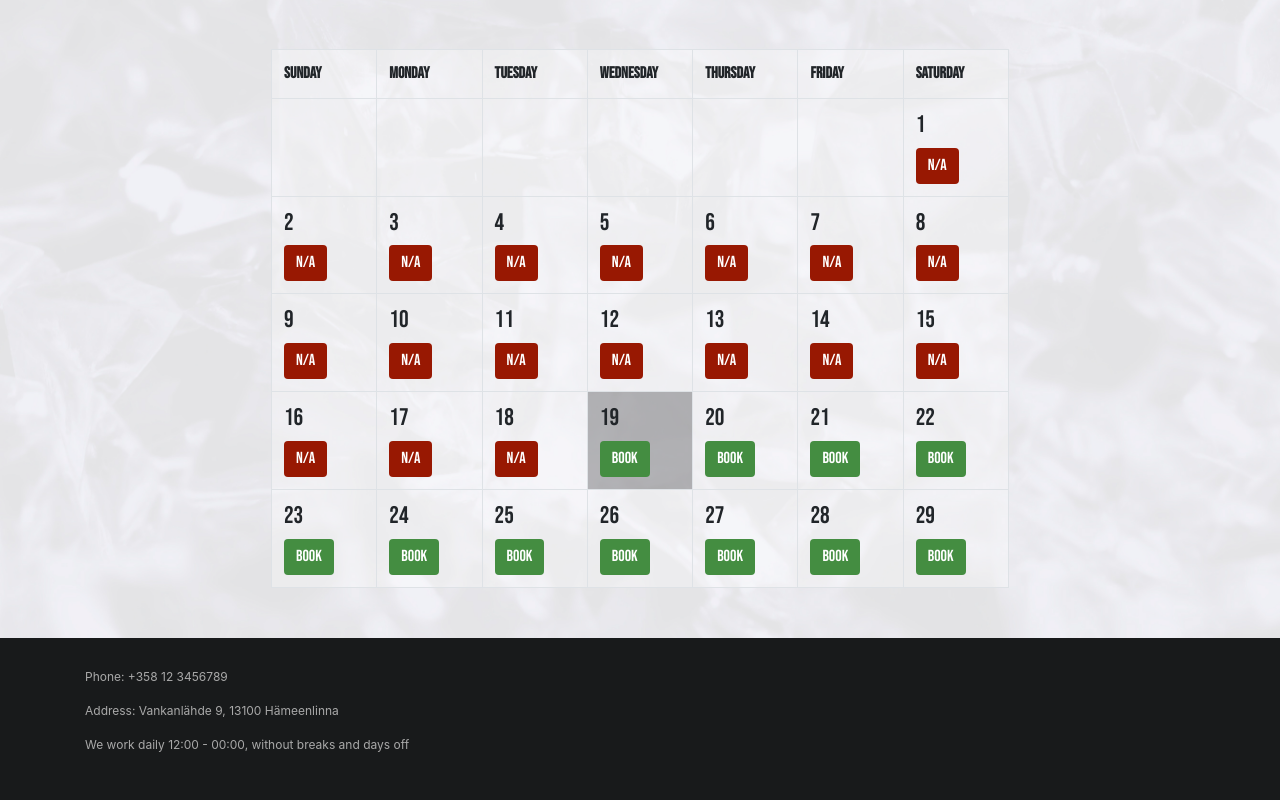
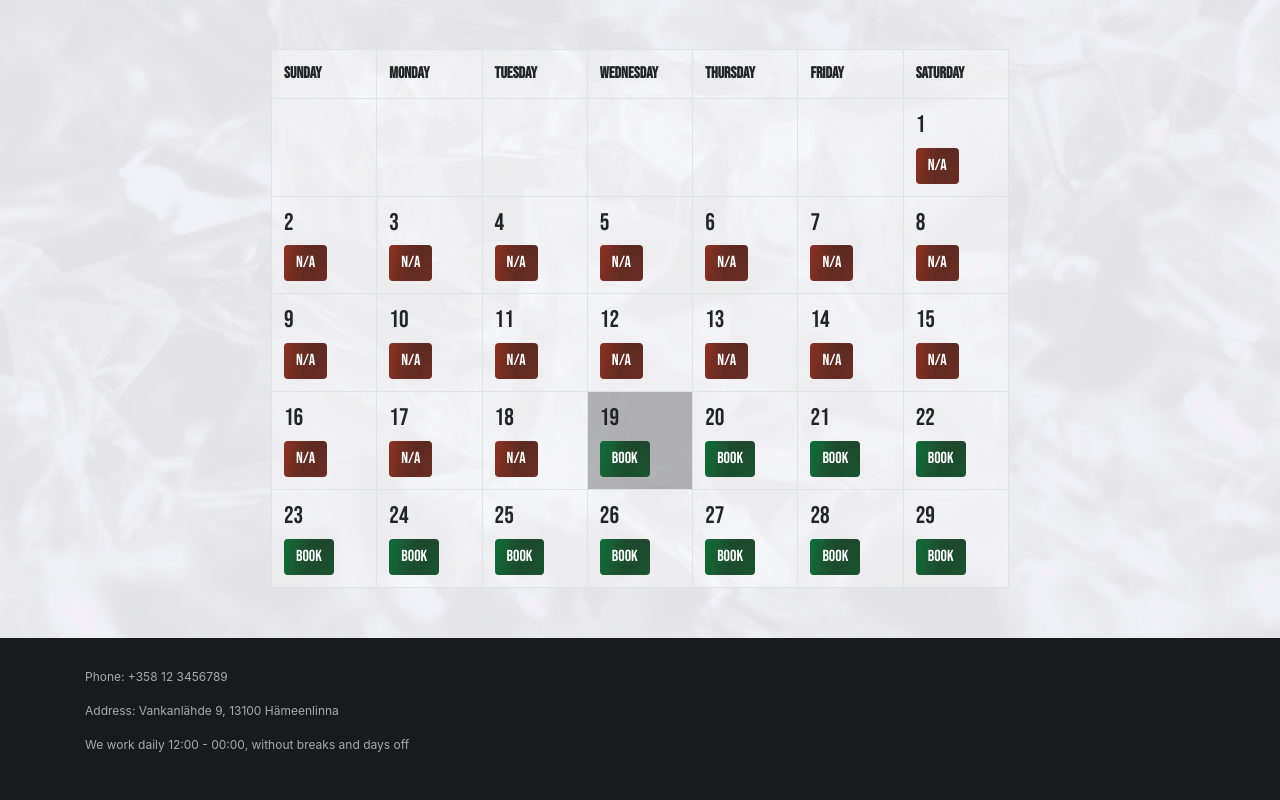
Before and after one commit to CodyAc86/WebDevGroup11, a PHP site: page /design/reserve.php in a window 1280 px wide. Shown: the part 316-1116 px from the top of the page. Run offline with PHP 8.4, Linux system fonts and the light colour scheme.

Commit message:
Try to include font

```diff
--- a/design/header.php
+++ b/design/header.php
@@ -12,6 +12,7 @@
 
     <style>
         @import url('https://fonts.googleapis.com/css?family=Bebas+Neue&display=swap');
+        @import url('img/spectrum.ttf');
     </style>
 
 </head>
--- a/design/style.css
+++ b/design/style.css
@@ -1,3 +1,9 @@
+@font-face {
+    font-family: 'spectrum';
+    src: url(img/spectrum.ttf) format("truetype");
+}
+
+
 body {
     background-image: url('img/back.jpg') !important;
     background-size: cover;
@@ -54,7 +60,7 @@ a:link, a:visited, a:hover, a:active {
 
 #products {
     text-align: center;
-    font-family: spectrum;
+    font-family: 'spectrum';
     font-size: 36px;
     color: rgb(115, 33, 11);
 }
@@ -136,7 +142,7 @@ a:link, a:visited, a:hover, a:active {
 
 #fm {
     text-align: center;
-    font-family: spectrum;
+    font-family: 'spectrum';
     font-size: 64px;
     color: rgb(115, 33, 11);
 }
@@ -148,7 +154,7 @@ a:link, a:visited, a:hover, a:active {
 }
 
 .spect {
-    font-family: spectrum;
+    font-family: 'spectrum';
     color: white;
     font-size: 64px;
     text-align: center;
@@ -159,7 +165,7 @@ a:link, a:visited, a:hover, a:active {
 #rh {
     padding-top: 120px;
     color: white;
-    font-family: spectrum;
+    font-family: 'spectrum';
     font-size: 64px;
 }
 
@@ -175,7 +181,7 @@ a:link, a:visited, a:hover, a:active {
 
 #bh {
     color: white;
-    font-family: spectrum;
+    font-family: 'spectrum';
     font-size: 64px;
     text-align: center;
 }
@@ -204,7 +210,8 @@ td {
 }
 
 .btn-danger {
-    background-color:  rgb(152, 24, 2) !important;
+    background-image: url('img/red.jpg');
+    background-position: center;
     border: none !important;
 }
 
@@ -213,7 +220,8 @@ td {
 }
 
 .btn-success {
-    background-color:  rgb(68, 141, 65) !important;
+    background-image: url('img/green.jpg');
+    background-position: center;
     border: none !important;
 }
 
```
Also changed, not shown: design/img/green.jpg (added), design/img/red.jpg (added), design/img/spectrum.ttf (added).
